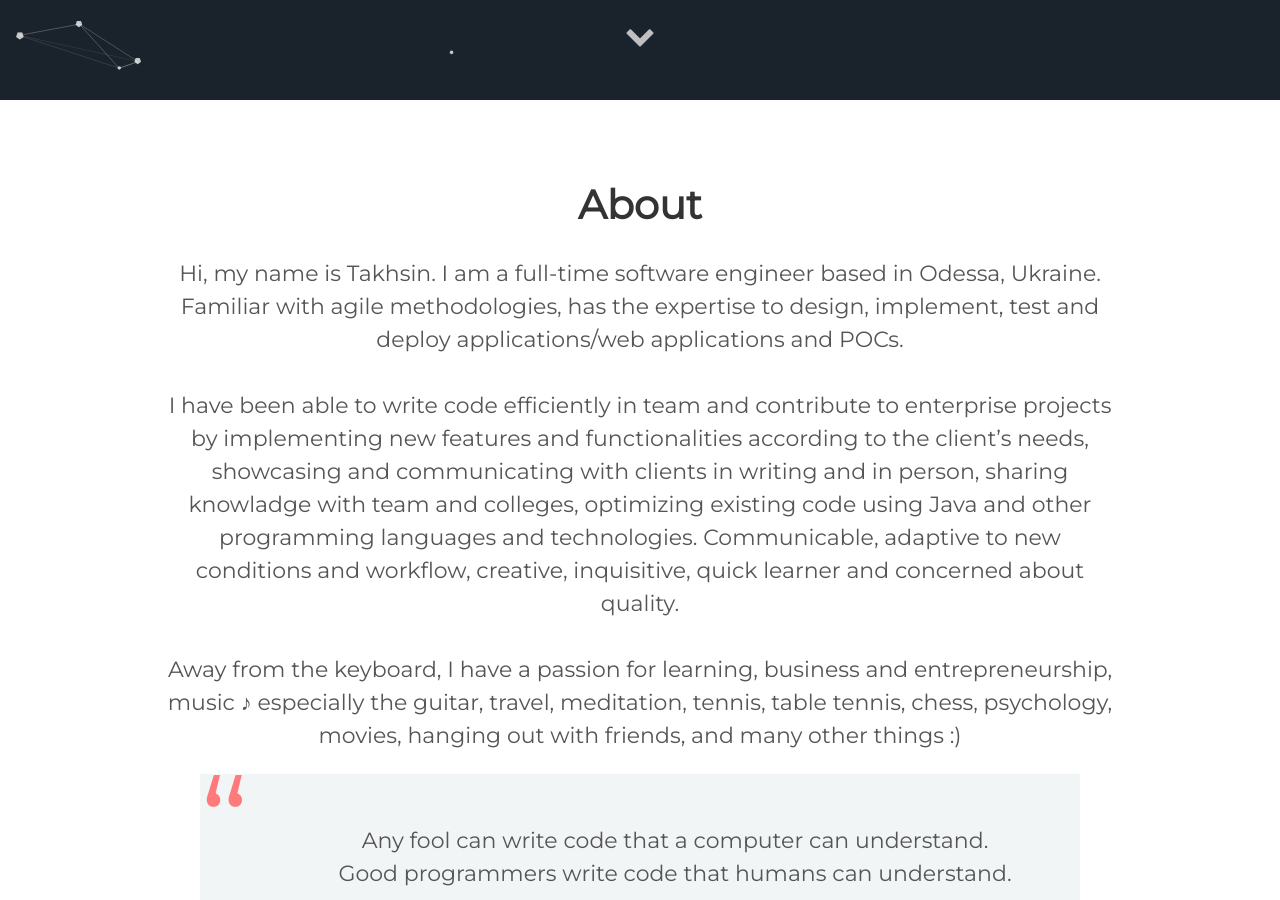
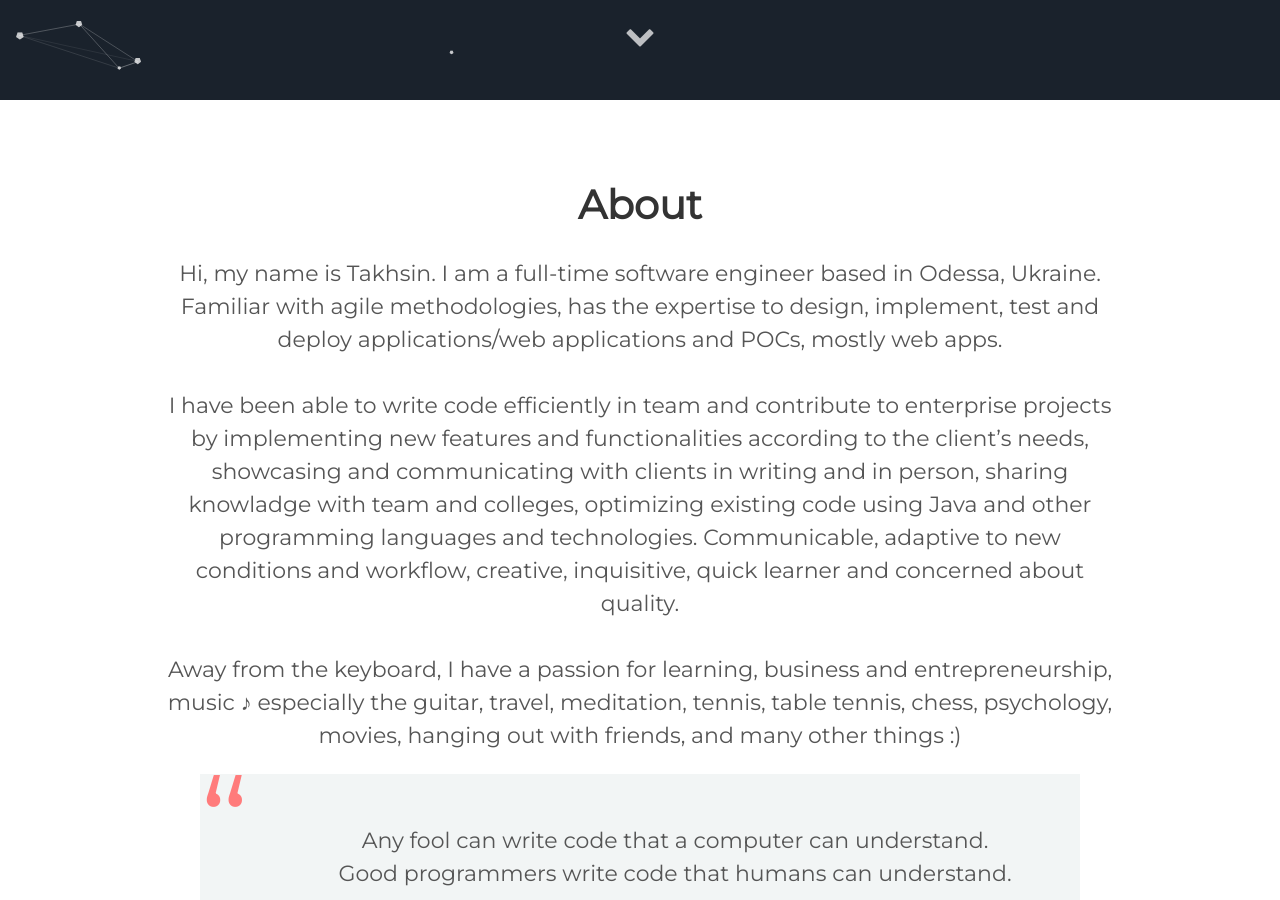
Before and after one commit to mrsaraira/mrsaraira.github.io, a Jekyll site: the page built from index.html, in a window 1280 px wide and 900 px high, scrolled down 800 px. Built offline with Jekyll 4.4.1, drawn with Linux system fonts in a browser that asks for light colours.

Commit message:
Update about.html

```diff
--- a/_includes/about.html
+++ b/_includes/about.html
@@ -1,7 +1,7 @@
  <div class="user-details">
    <h1> About </h1>
    <p> Hi, my name is Takhsin. I am a full-time software engineer based in Odessa, Ukraine.
-     Familiar with agile methodologies, has the expertise to design, implement, test and deploy applications/web applications and POCs.
+     Familiar with agile methodologies, has the expertise to design, implement, test and deploy applications/web applications and POCs, mostly web apps.
      <br><br>I have been able to write code efficiently in team and contribute to enterprise projects by implementing
      new features and functionalities according to the client’s needs, showcasing and communicating with clients in writing and in person, sharing knowladge with team and colleges, optimizing existing code using Java and other
      programming languages and technologies.
```
